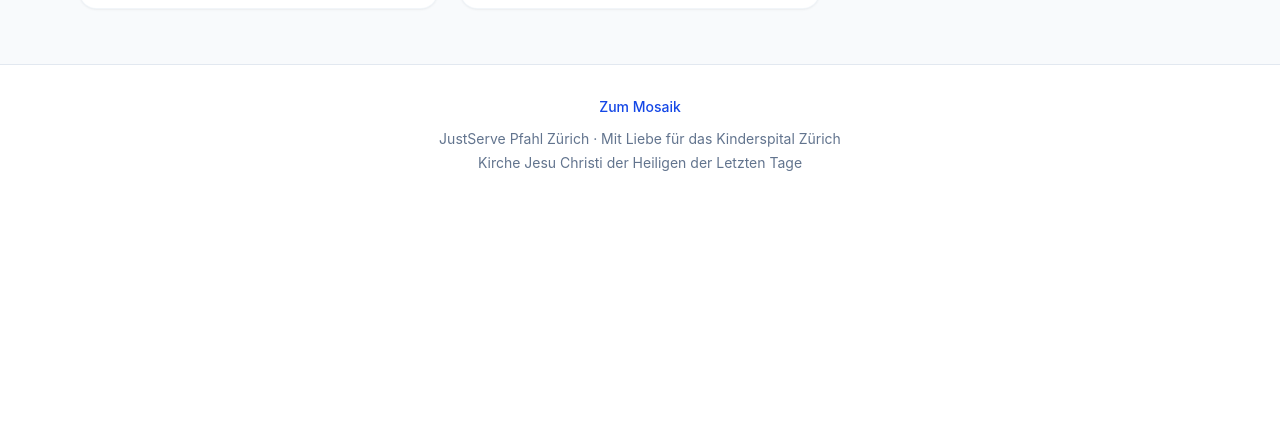
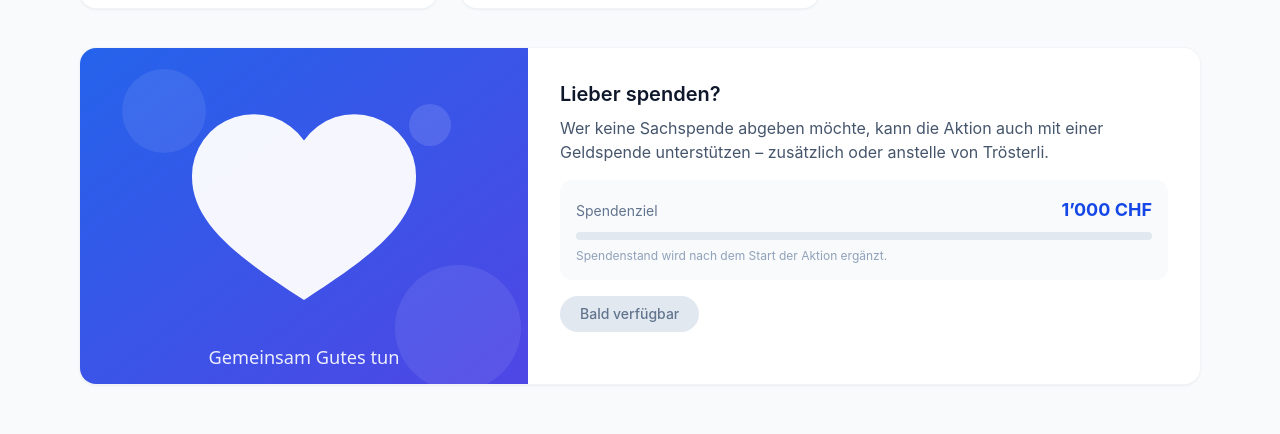
Before and after one commit to Phhofm/justserve-kispi-175, a Vue app: page / in a window 1280 px wide. Shown: the part 1990-2424 px from the top of the page. Before the commit the page ends 2195 px from the top, so only its background shows below. Built offline with nearby package versions, Linux system fonts and the light colour scheme; no server answers; the database is empty.

Commit message:
feat(ui): spenden-sektion mit platzhalterbild, link noch deaktiviert

```diff
--- /dev/null
+++ b/src/components/DonationSection.vue
@@ -0,0 +1,39 @@
+<script setup lang="ts">
+const spendenbild = `${import.meta.env.BASE_URL}spendenbild.svg`
+</script>
+
+<template>
+  <section class="overflow-hidden rounded-2xl bg-white shadow-sm ring-1 ring-slate-100 sm:flex">
+    <img
+      :src="spendenbild"
+      alt="Platzhalterbild der Spendenaktion für das Kinderspital Zürich"
+      class="h-48 w-full object-cover sm:h-auto sm:w-2/5"
+    />
+    <div class="p-6 sm:p-8">
+      <h2 class="text-xl font-semibold text-slate-900">Lieber spenden?</h2>
+      <p class="mt-2 text-slate-600">
+        Wer keine Sachspende abgeben möchte, kann die Aktion auch mit einer Geldspende unterstützen –
+        zusätzlich oder anstelle von Trösterli.
+      </p>
+
+      <div class="mt-4 rounded-xl bg-slate-50 p-4">
+        <div class="flex items-baseline justify-between">
+          <span class="text-sm text-slate-500">Spendenziel</span>
+          <span class="text-lg font-bold text-blue-700">1’000 CHF</span>
+        </div>
+        <div class="mt-2 h-2 w-full overflow-hidden rounded-full bg-slate-200">
+          <div class="h-full rounded-full bg-blue-600" style="width: 0%" />
+        </div>
+        <p class="mt-2 text-xs text-slate-400">Spendenstand wird nach dem Start der Aktion ergänzt.</p>
+      </div>
+
+      <button
+        type="button"
+        disabled
+        class="mt-4 cursor-not-allowed rounded-full bg-slate-200 px-5 py-2 text-sm font-medium text-slate-500"
+      >
+        Bald verfügbar
+      </button>
+    </div>
+  </section>
+</template>
--- a/src/views/HomeView.vue
+++ b/src/views/HomeView.vue
@@ -8,6 +8,7 @@
 import AboutSection from '../components/AboutSection.vue'
 import HintsSection from '../components/HintsSection.vue'
 import CategoryCard from '../components/CategoryCard.vue'
+import DonationSection from '../components/DonationSection.vue'
 import UploadModal from '../components/UploadModal.vue'
 import SiteFooter from '../components/SiteFooter.vue'
 
@@ -54,6 +55,10 @@
           @einreichen="oeffneUpload"
         />
       </div>
+
+      <div class="mt-10">
+        <DonationSection />
+      </div>
     </main>
 
     <SiteFooter />
```
Also changed, not shown: public/spendenbild.svg (added), 1 other file (tests, documents, lock files or other folders).
